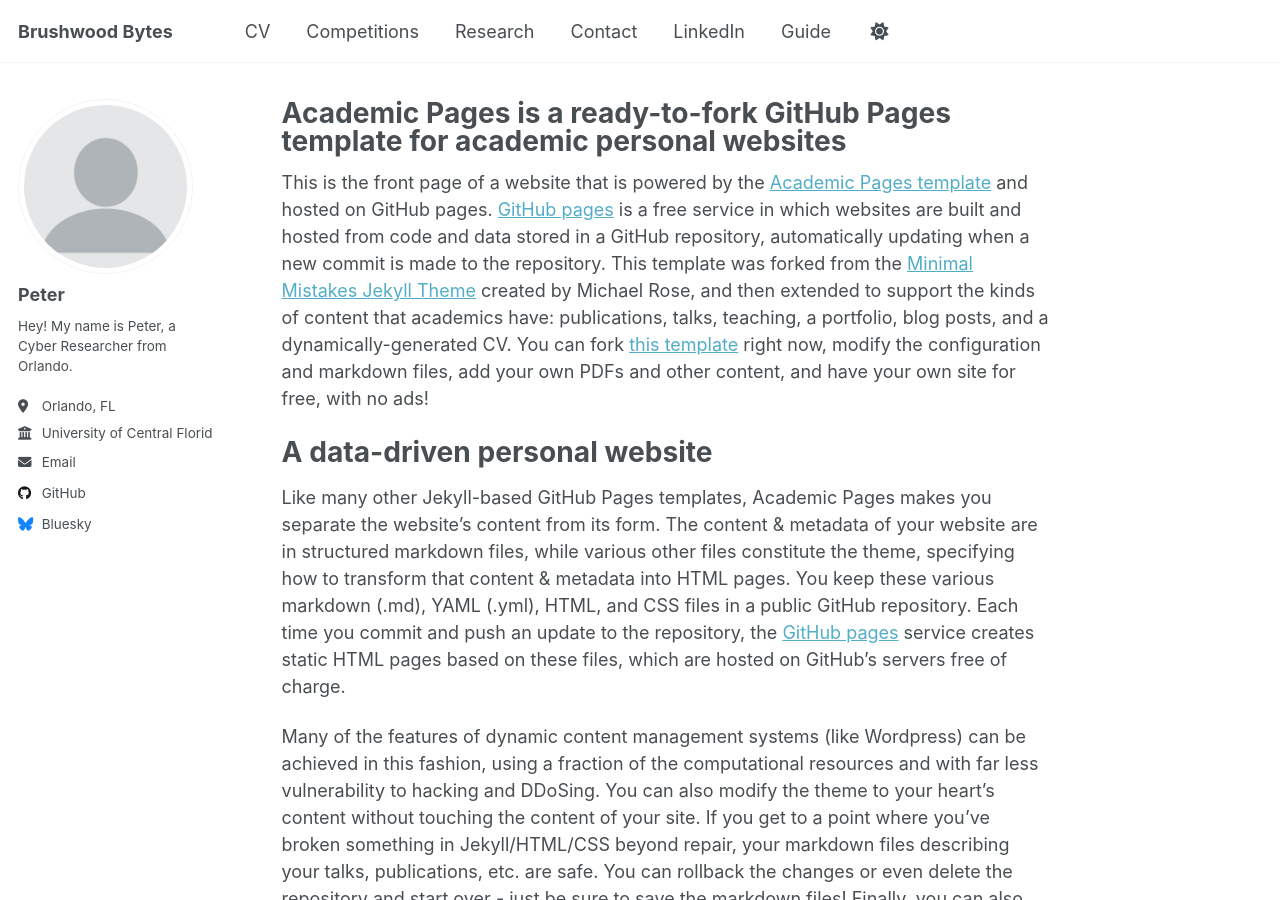
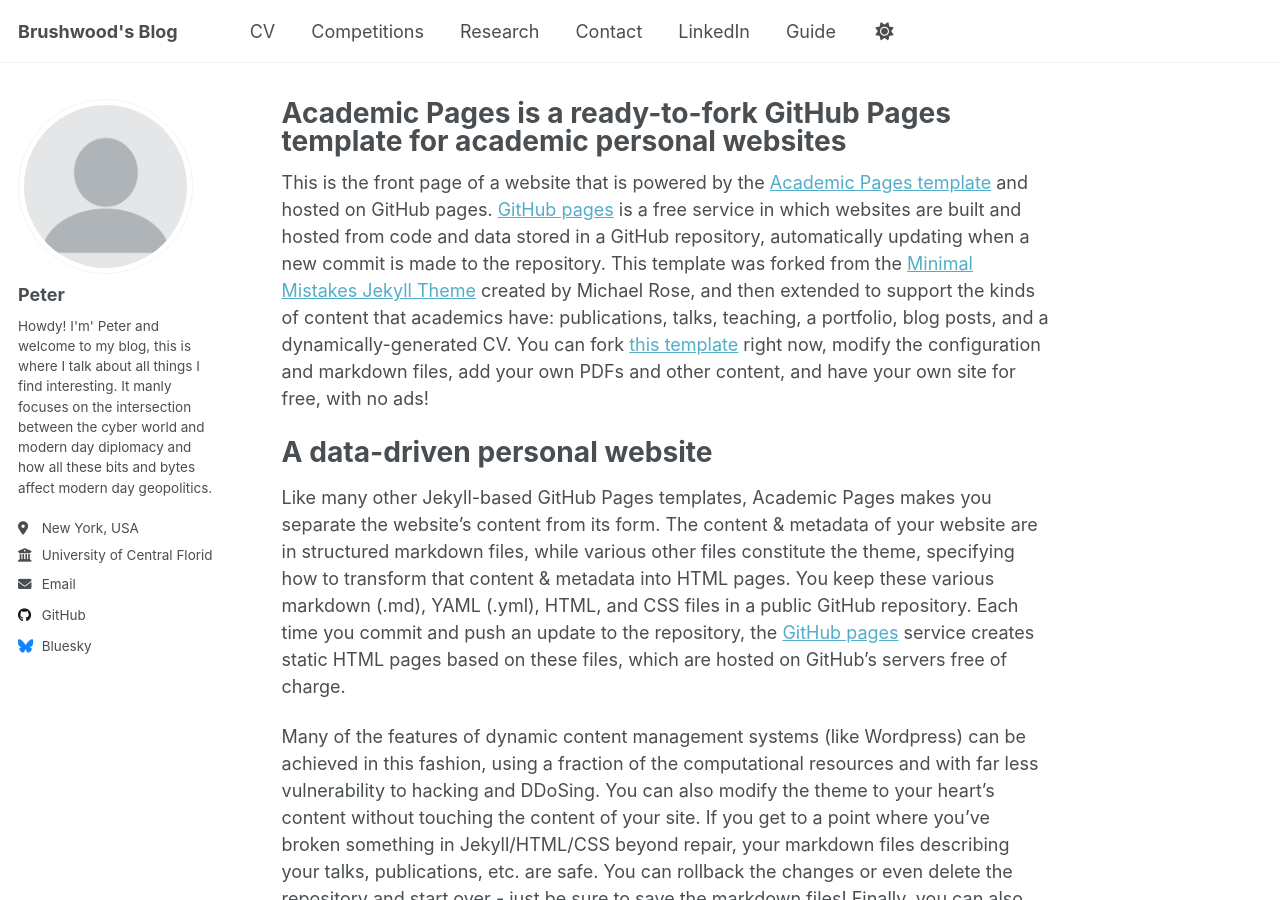
Before and after one commit to brushwooddog/brushwooddog.github.io, a Jekyll site: the page built from _pages/about.md, in a window 1280 px wide and 900 px high. Built offline with Jekyll 4.4.1, drawn with Linux system fonts in a browser that asks for light colours.

Commit message:
Updated About section

```diff
--- a/_config.yml
+++ b/_config.yml
@@ -9,10 +9,10 @@
 # Basic Site Settings
 locale                   : "en-US"
 site_theme               : "default"
-title                    : "Brushwood Bytes"
+title                    : "Brushwood's Blog"
 title_separator          : "-"
 name                     : &name "Brushwooddog"
-description              : &description "Hey! My name is Peter, a Cyber Researcher from Orlando."
+description              : &description "Howdy! I'm' Peter and welcome to my blog, this is where I talk about all things I find interesting. It manly focuses on the intersection between the cyber world and modern day diplomacy and how all these bits and bytes affect modern day geopolitics. "
 url                      : https://brushwooddog.github.io/ # the base hostname & protocol for your site e.g. "https://[your GitHub username].github.io" or if you already have some other page hosted on Github then use "https://[your GitHub username].github.io/[Your Repo Name]"
 baseurl                  : "" # the subpath of your site, e.g. "/blog"
 repository               : "https://github.com/brushwooddog/brushwooddog.github.io.git"
@@ -25,8 +25,8 @@ author:
   avatar           : "profile.png"
   name             : "Peter"
   pronouns         : # example: "she/her"
-  bio              : "Hey! My name is Peter, a Cyber Researcher from Orlando."
-  location         : "Orlando, FL"
+  bio              : "Howdy! I'm' Peter and welcome to my blog, this is where I talk about all things I find interesting. It manly focuses on the intersection between the cyber world and modern day diplomacy and how all these bits and bytes affect modern day geopolitics. "
+  location         : "New York, USA"
   employer         : "University of Central Florida"
   uri              : # URL
   email            : "peterzucf@gmail.com"
```
